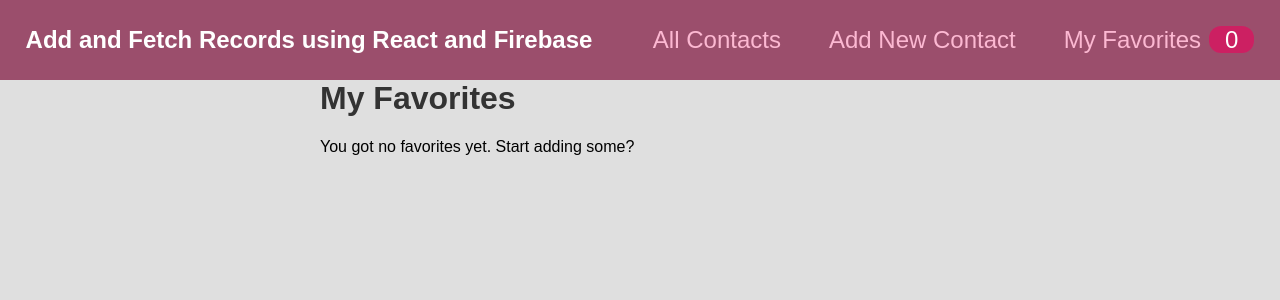
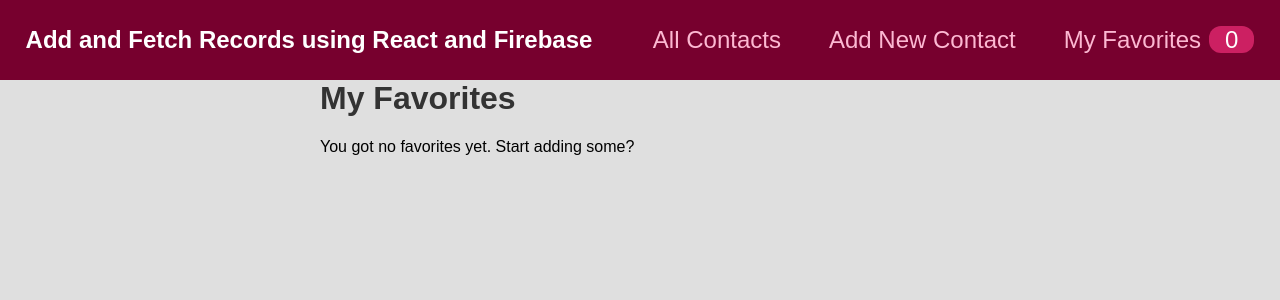
Before and after one commit to arulprofessional/react-ogqv7r, a React (Create React App) app: page /favorites in a window 1280 px wide. Shown: the top 300 px of the page. Built offline with nearby package versions, Linux system fonts and the light colour scheme.

Commit message:
Nav Bar Style fixes - Transparent while scrolling

```diff
--- a/src/components/layout/MainNavigation.js
+++ b/src/components/layout/MainNavigation.js
@@ -8,26 +8,26 @@
 export default function MainNavigation() {
   const favoritesCtx = useContext(FavoritesContext);
 
-  // const [isTop, setIsTop] = useState(true);
+  const [isTop, setIsTop] = useState(true);
 
-  // const handleScroll = () => {
-  //   if (window.scrollY > 0) {
-  //     setIsTop(false);
-  //   } else {
-  //     setIsTop(true);
-  //   }
-  // };
+  const handleScroll = () => {
+    if (window.scrollY > 0) {
+      setIsTop(false);
+    } else {
+      setIsTop(true);
+    }
+  };
 
-  // useEffect(() => {
-  //   window.addEventListener('scroll', handleScroll);
-  //   return () => {
-  //     window.removeEventListener('scroll', handleScroll);
-  //   };
-  // }, []);
+  useEffect(() => {
+    window.addEventListener('scroll', handleScroll);
+    return () => {
+      window.removeEventListener('scroll', handleScroll);
+    };
+  }, []);
 
   return (
     <>
-      <header className={classes.header}>
+      <header className={`${classes.header} ${isTop ? classes.top : ''}`}>
         <div className={classes.logo}>
           Add and Fetch Records using React and Firebase
         </div>
--- a/src/components/layout/MainNavigation.module.css
+++ b/src/components/layout/MainNavigation.module.css
@@ -8,12 +8,13 @@
   background: rgba(119, 0, 46, 0.65);
   position: fixed;
   top: 0;
+  transition: background 0.3s;
   padding: 0 2%;
 }
 
-/* .top {
+.top {
   background: rgba(119, 0, 46, 1);
-} */
+}
 
 .logo {
   font-size: 1.5rem;
```
